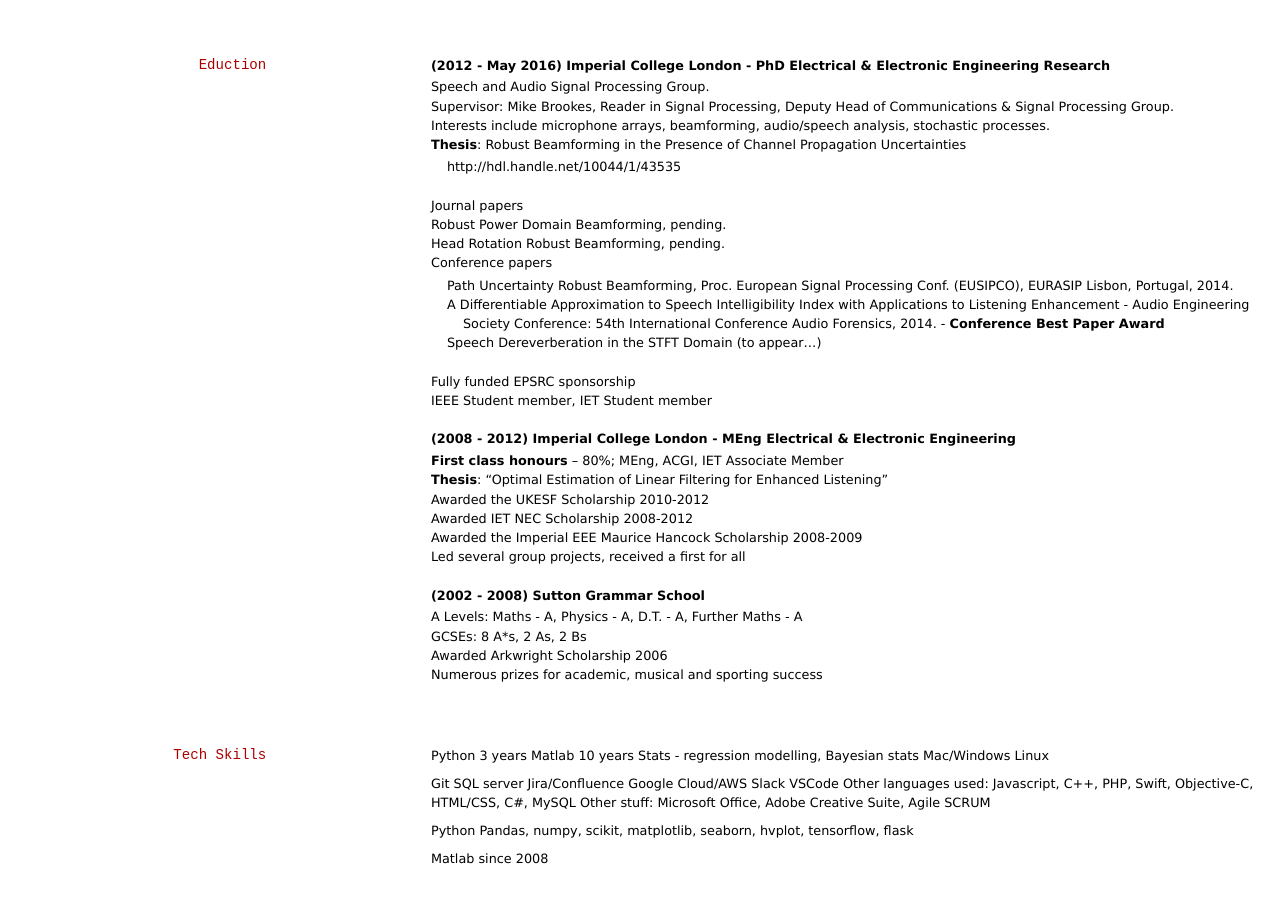
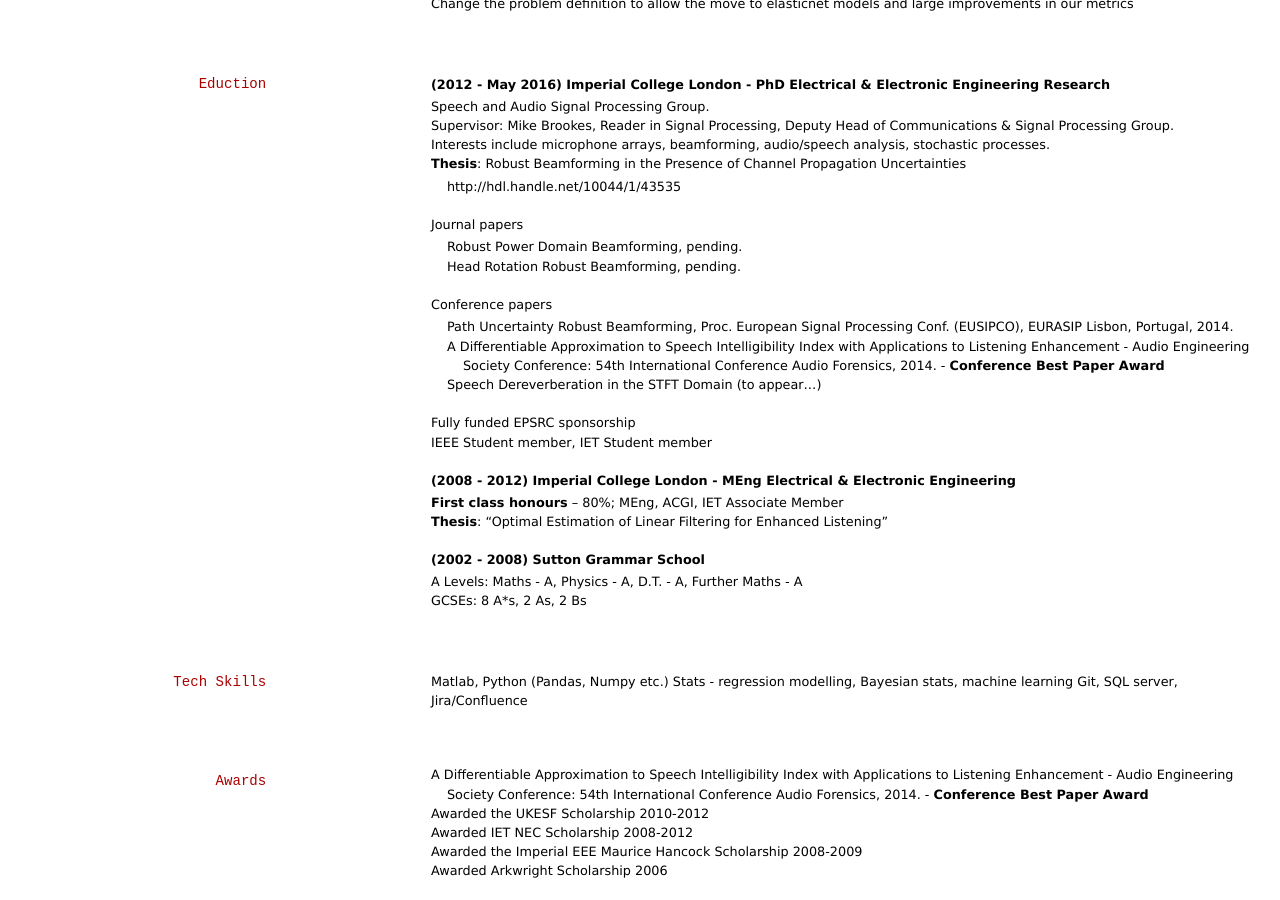
Before and after one commit to stanton119/cv, a Jekyll site: the page built from index.md, in a window 1280 px wide and 900 px high, scrolled down 633 px. Built offline with Jekyll 4.4.1, drawn with Linux system fonts in a browser that asks for light colours; before the commit the page ends 1510 px from its top, so only the background shows below that; some of the changed text lies outside the part shown.

Commit message:
CV update

```diff
--- a/index.md
+++ b/index.md
@@ -46,8 +46,8 @@ Significant projects include:
 * **Thesis**: Robust Beamforming in the Presence of Channel Propagation Uncertainties
     * http://hdl.handle.net/10044/1/43535
 * Journal papers
-* Robust Power Domain Beamforming, pending.
-* Head Rotation Robust Beamforming, pending.
+    * Robust Power Domain Beamforming, pending.
+    * Head Rotation Robust Beamforming, pending.
 * Conference papers
     * Path Uncertainty Robust Beamforming, Proc. European Signal Processing Conf. (EUSIPCO), EURASIP Lisbon, Portugal, 2014.
     * A Differentiable Approximation to Speech Intelligibility Index with Applications to Listening Enhancement - Audio Engineering Society Conference: 54th International Conference Audio Forensics, 2014. - **Conference Best Paper Award**
@@ -58,37 +58,24 @@ Significant projects include:
 **(2008 - 2012) Imperial College London - MEng Electrical & Electronic Engineering**
 * **First class honours** – 80%; MEng, ACGI, IET Associate Member
 * **Thesis**: “Optimal Estimation of Linear Filtering for Enhanced Listening”
-* Awarded the UKESF Scholarship 2010-2012
-* Awarded IET NEC Scholarship 2008-2012
-* Awarded the Imperial EEE Maurice Hancock Scholarship 2008-2009
-* Led several group projects, received a first for all
 
 **(2002 - 2008) Sutton Grammar School**
 * A Levels:	Maths - A, Physics - A, D.T. - A, Further Maths - A
 * GCSEs:	8 A*s, 2 As, 2 Bs
-* Awarded Arkwright Scholarship 2006
-* Numerous prizes for academic, musical and sporting success
 
 ## Tech Skills
-Python 3 years
-Matlab 10 years
-Stats - regression modelling, Bayesian stats
-Mac/Windows
-Linux
+Matlab, Python (Pandas, Numpy etc.)
+Stats - regression modelling, Bayesian stats, machine learning
+Git, SQL server, Jira/Confluence
 
-Git
-SQL server
-Jira/Confluence
-Google Cloud/AWS
-Slack
-VSCode
-Other languages used: Javascript, C++, PHP, Swift, Objective-C, HTML/CSS, C#, MySQL
-Other stuff: Microsoft Office, Adobe Creative Suite, Agile SCRUM
+<!-- Pandas, numpy, scikit, matplotlib, seaborn, hvplot, tensorflow, flask -->
 
-Python
-Pandas, numpy, scikit, matplotlib, seaborn, hvplot, tensorflow, flask
-
-Matlab since 2008
+## Awards
+* A Differentiable Approximation to Speech Intelligibility Index with Applications to Listening Enhancement - Audio Engineering Society Conference: 54th International Conference Audio Forensics, 2014. - **Conference Best Paper Award**
+* Awarded the UKESF Scholarship 2010-2012
+* Awarded IET NEC Scholarship 2008-2012
+* Awarded the Imperial EEE Maurice Hancock Scholarship 2008-2009
+* Awarded Arkwright Scholarship 2006
 
 <!-- ### Footer
 
```
